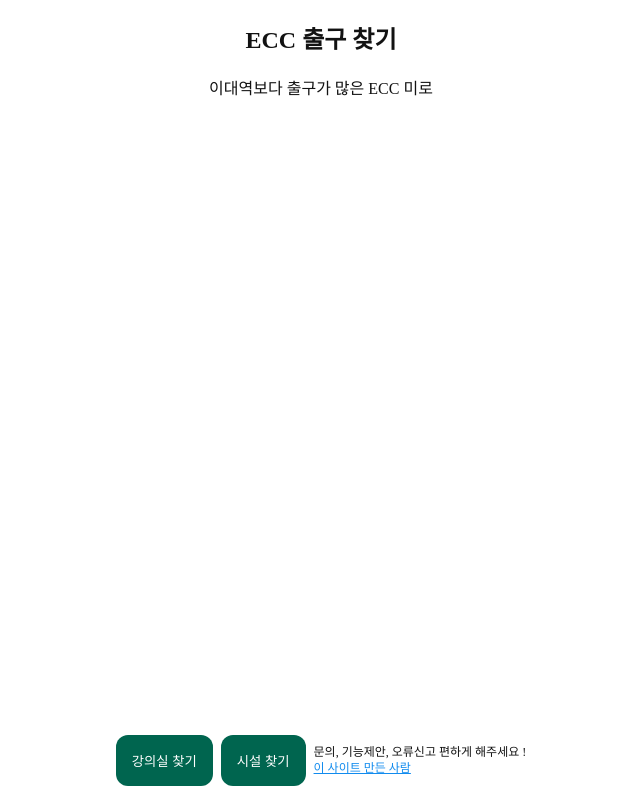
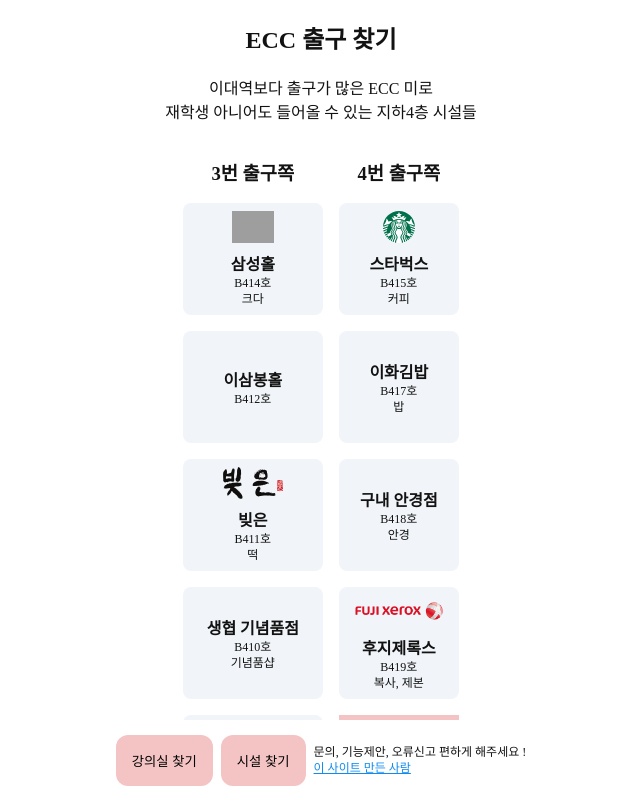
Before and after one commit to seondal/EcCuseMe, a Next.js app: page /facility in a window 1280 px wide. Shown: the top 800 px of the page, without its empty margins (319-959 px from the left). Built offline with nearby package versions, Linux system fonts and the light colour scheme; grey boxes are pictures that could not be loaded.

Commit message:
✨ feat :  b4 시설들 위치로 나열하기

```diff
--- a/src/app/facility/page.tsx
+++ b/src/app/facility/page.tsx
@@ -1,5 +1,20 @@
-import Image from "next/image";
+import FacilityList from "@/components/FacilityList";
+import { facilityNearGate3, facilityNearGate4 } from "@/utils/sortFacility";
 
 export default function Page() {
-  return <></>;
+  return (
+    <>
+      <div>재학생 아니어도 들어올 수 있는 지하4층 시설들</div>
+      <div className="flex gap-4 mt-4 justify-center">
+        <div>
+          <h3>3번 출구쪽</h3>
+          <FacilityList data={facilityNearGate3} />
+        </div>
+        <div>
+          <h3>4번 출구쪽</h3>
+          <FacilityList data={facilityNearGate4} />
+        </div>
+      </div>
+    </>
+  );
 }
--- a/src/app/globals.css
+++ b/src/app/globals.css
@@ -9,7 +9,7 @@
   --text: #121212;
   --text-secondary: #999;
   --link: #118bee;
-  --main: #00654F;
+  --main: #F4C4C5;
 }
 
 @media (prefers-color-scheme: dark) {
@@ -36,5 +36,5 @@
   border: none;
   border-radius: 12px;
   padding: 1rem;
-  color: white;
+  color: black;
 }
--- /dev/null
+++ b/src/components/FacilityList.tsx
@@ -0,0 +1,39 @@
+import { FacilityI } from "@/data/facilities";
+import Image from "next/image";
+
+interface FacilityListI {
+  data: FacilityI[];
+}
+
+export default function FacilityList({ data }: FacilityListI) {
+  return (
+    <div className="flex flex-col gap-4">
+      {data.map((item) =>
+        item.isGate === "Yes" ? (
+          <div key={item.id} className="bg-main text-black py-4">
+            <b>{item.name}</b>
+            <div className="text-xs">{item.explain}</div>
+          </div>
+        ) : (
+          <div
+            key={item.id}
+            className="flex flex-col justify-center bg-secondary rounded-lg h-28 px-4">
+            {item.image && (
+              <div className="h-8 relative mb-2">
+                <Image
+                  alt=""
+                  objectFit="contain"
+                  fill
+                  src={`/logo/${item.image}`}
+                />
+              </div>
+            )}
+            <b>{item.name}</b>
+            <div className="text-xs">B{item.room}호</div>
+            <div className="text-xs">{item.explain}</div>
+          </div>
+        )
+      )}
+    </div>
+  );
+}
--- a/src/data/facilities.ts
+++ b/src/data/facilities.ts
@@ -1,150 +1,201 @@
-interface FacilityI {
+export interface FacilityI {
+  id: number;
   name: string;
   explain: string;
   image?: string;
-  room?: number;
+  room: number;
   gate: 3 | 4;
+  isGate: "Yes" | "No";
 }
 
 export const Facilities: FacilityI[] = [
   {
+    id: 3,
     name: "휘트니스센터",
     explain: "헬스장",
     image: "",
     room: 422,
     gate: 4,
+    isGate: "No",
   },
   {
+    id: 1,
     name: "CU",
     explain: "편의점",
     image: "cu.svg",
     room: 420,
     gate: 4,
+    isGate: "No",
   },
   {
+    id: 2,
     name: "후지제록스",
     explain: "복사, 제본",
     image: "fuji.png",
     room: 419,
     gate: 4,
+    isGate: "No",
   },
   {
+    id: 4,
     name: "구내 안경점",
-    explain: "안경점",
+    explain: "안경",
     image: "",
     room: 418,
     gate: 4,
+    isGate: "No",
   },
   {
-    name: "꽃집",
-    explain: "있나??",
-    image: "",
-    room: 417,
-    gate: 4,
-  },
-  {
+    id: 6,
     name: "스타벅스",
-    explain: "카공",
+    explain: "커피",
     image: "starbucks.svg",
     room: 415,
     gate: 4,
+    isGate: "No",
   },
   {
+    id: 20,
     name: "닥터로빈",
-    explain: "밥",
+    explain: "식당",
     image: "drRobbin.png",
     room: 401,
-    gate: 4,
+    gate: 3,
+    isGate: "No",
   },
   {
+    id: 8,
     name: "아트하우스 모모",
     explain: "영화관",
     image: "momo.jpeg",
     room: 402,
     gate: 3,
+    isGate: "No",
   },
   {
+    id: 21,
     name: "ECC 극장",
     explain: "영화관이랑 다른건가?",
     image: "",
     room: 403,
     gate: 3,
+    isGate: "No",
   },
   {
+    id: 9,
     name: "세이지 약국",
     explain: "약국",
     image: "pharmacy.jpeg",
     room: 404,
     gate: 3,
+    isGate: "No",
   },
   {
+    id: 19,
     name: "샐러디",
     explain: "샐러드",
     image: "salady.png",
     room: 404,
     gate: 3,
+    isGate: "No",
   },
   {
+    id: 10,
     name: "신한은행",
     explain: "은행",
     image: "sinhan.png",
     room: 405,
     gate: 3,
+    isGate: "No",
   },
   {
+    id: 11,
     name: "뚜레쥬르",
     explain: "빵",
     image: "tousLesJours.svg",
     room: 406,
     gate: 3,
+    isGate: "No",
   },
   {
+    id: 22,
     name: "마이델플레이스",
     explain: "푸드코트",
     image: "",
     room: 407,
     gate: 3,
+    isGate: "No",
   },
   {
+    id: 13,
     name: "교보문고",
     explain: "서점",
     image: "kyobo.png",
     room: 409,
     gate: 3,
+    isGate: "No",
   },
   {
+    id: 14,
     name: "생협 기념품점",
     explain: "기념품샵",
     image: "",
     room: 410,
     gate: 3,
+    isGate: "No",
   },
   {
+    id: 23,
     name: "빚은",
     explain: "떡",
     image: "ricecake.svg",
     room: 411,
     gate: 3,
+    isGate: "No",
   },
   {
+    id: 15,
     name: "이삼봉홀",
     explain: "",
     image: "",
     room: 412,
     gate: 3,
+    isGate: "No",
   },
   {
+    id: 16,
     name: "이화김밥",
     explain: "밥",
     image: "",
     room: 417,
-    gate: 3,
+    gate: 4,
+    isGate: "No",
   },
   {
+    id: 17,
     name: "삼성홀",
     explain: "크다",
     image: "samsung.png",
     room: 414,
     gate: 3,
+    isGate: "No",
+  },
+  {
+    id: 24,
+    name: "GATE 4",
+    explain: "4번 출구 위치",
+    image: "",
+    room: 419.5,
+    gate: 4,
+    isGate: "Yes",
+  },
+  {
+    id: 25,
+    name: "GATE 3",
+    explain: "3번 출구 위치",
+    image: "",
+    room: 405.5,
+    gate: 3,
+    isGate: "Yes",
   },
 ];
--- /dev/null
+++ b/src/utils/sortFacility.tsx
@@ -0,0 +1,9 @@
+import { Facilities } from "@/data/facilities";
+
+export const facilityNearGate3 = Facilities.filter(
+  (item) => item.gate === 3
+).toSorted((a, b) => b.room - a.room);
+
+export const facilityNearGate4 = Facilities.filter(
+  (item) => item.gate === 4
+).toSorted((a, b) => a.room - b.room);
--- a/tailwind.config.ts
+++ b/tailwind.config.ts
@@ -16,6 +16,7 @@
       colors: {
         background: "var(--background)",
         secondary: "var(--background-secondary)",
+        main: "var(--main)",
       },
     },
   },
```
Also changed, not shown: public/logo/pharmacy.jpeg (renamed from public/logo/pharamacy.jpeg).
